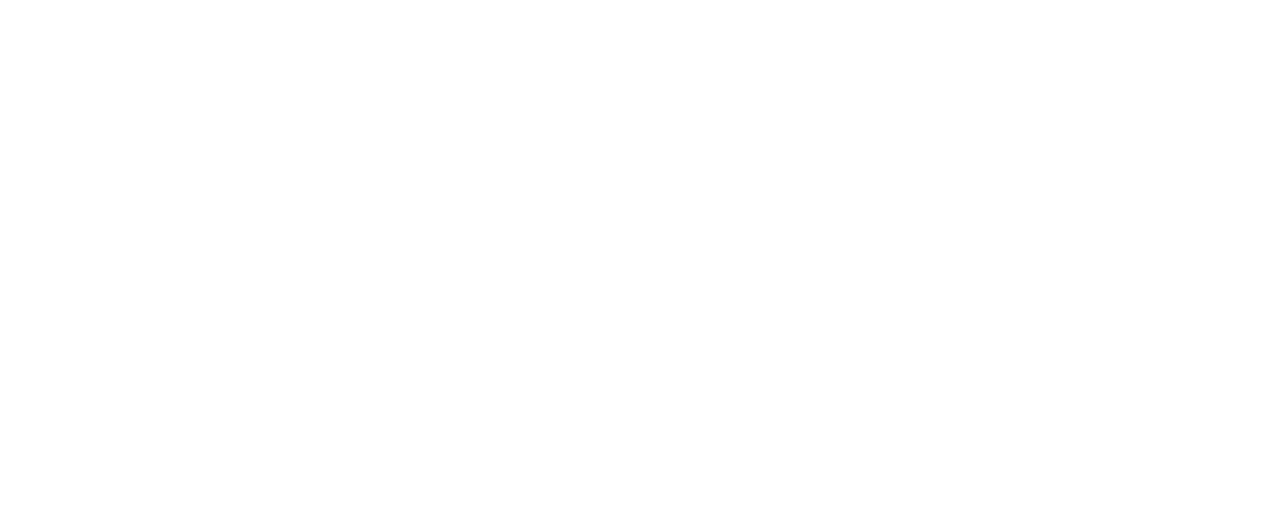
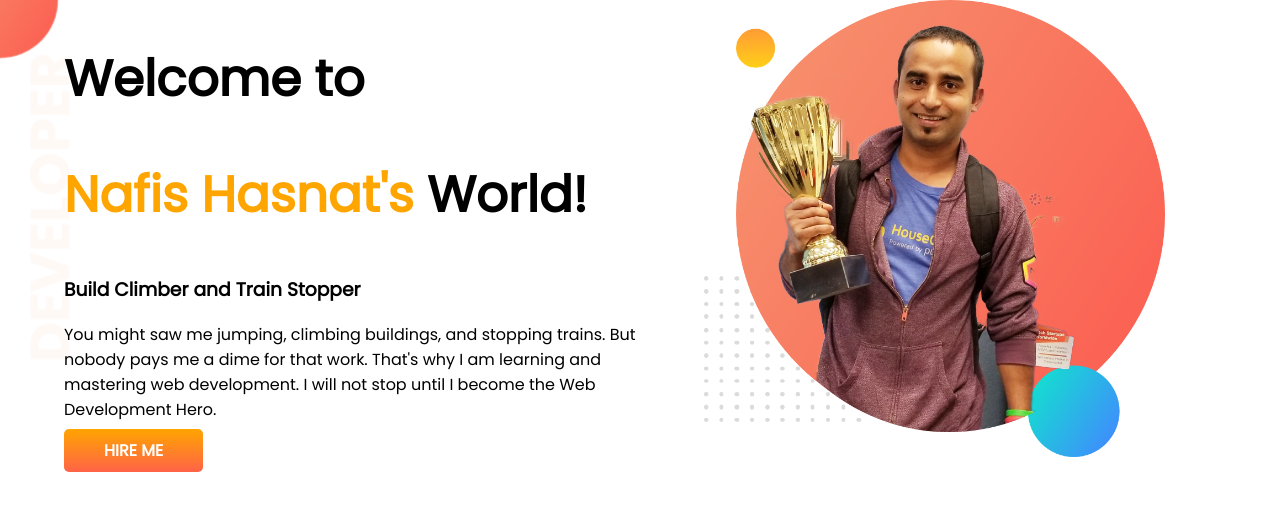
Before and after one commit to Nafis-Hasnat369/developer-portfolio, a plain HTML site: page index.html in a window 1280 px wide. Drawn offline with Linux system fonts and the light colour scheme.

Commit message:
top banner added

```diff
--- a/index.html
+++ b/index.html
@@ -1,13 +1,33 @@
 <!DOCTYPE html>
 <html lang="en">
+
 <head>
     <meta charset="UTF-8">
     <meta http-equiv="X-UA-Compatible" content="IE=edge">
     <meta name="viewport" content="width=device-width, initial-scale=1.0">
     <title>Nafis Portfolio</title>
+    <link rel="preconnect" href="https://fonts.googleapis.com">
+    <link rel="preconnect" href="https://fonts.gstatic.com" crossorigin>
+    <link href="https://fonts.googleapis.com/css2?family=Poppins&display=swap" rel="stylesheet">
     <link rel="stylesheet" href="style.css">
 </head>
+
 <body>
+    <section class="top-banner">
+        <div class="half-width">
+            <h1>Welcome to</h1>
+            <h1><span class="orange-color">Nafis Hasnat's</span> World!</h1>
+            <h3>Build Climber and Train Stopper</h3>
+            <p>You might saw me jumping, climbing buildings, and stopping trains. But nobody pays me a dime for that
+                work.
+                That's why I am learning and mastering web development. I will not stop until I become the Web
+                Development
+                Hero.</p>
+            <a class="link-button" href="https://www.linkedin.com/in/nafis-hasnat-440951213/" target="_blank">HIRE
+                ME</a>
+        </div>
+        <div class="half-width"><img src="/images/jhankar.png" alt="jhankar"></div>
+    </section>
+</body>
 
-</body>
 </html>
--- a/style.css
+++ b/style.css
@@ -0,0 +1,32 @@
+body{
+    font-family: 'Poppins', sans-serif;
+    margin: 0;
+}
+h1{
+    font-size: 50px;
+}
+.orange-color{
+    color: orange;
+}
+section{
+    display: flex;
+}
+.half-width{
+    width: 50%;
+    padding-left: 5%;
+}
+.half-width img{
+    width: 80%;
+}
+.link-button{
+    text-decoration: none;
+    color: white;
+    background-image: linear-gradient(orange, tomato);
+    padding: 10px 40px;
+    border-radius: 5px;
+    font-weight: bold;
+}
+.top-banner{
+    background-image: url(images/top-banner.png);
+    background-repeat: no-repeat;
+}
```
Also changed, not shown: images/dream-bg.png (added), images/exp-bg.png (added), images/jhankar.png (added), images/jhankar2.png (added), images/my-bg.png (added), images/my-bg2.png (added), images/top-banner.png (added).
